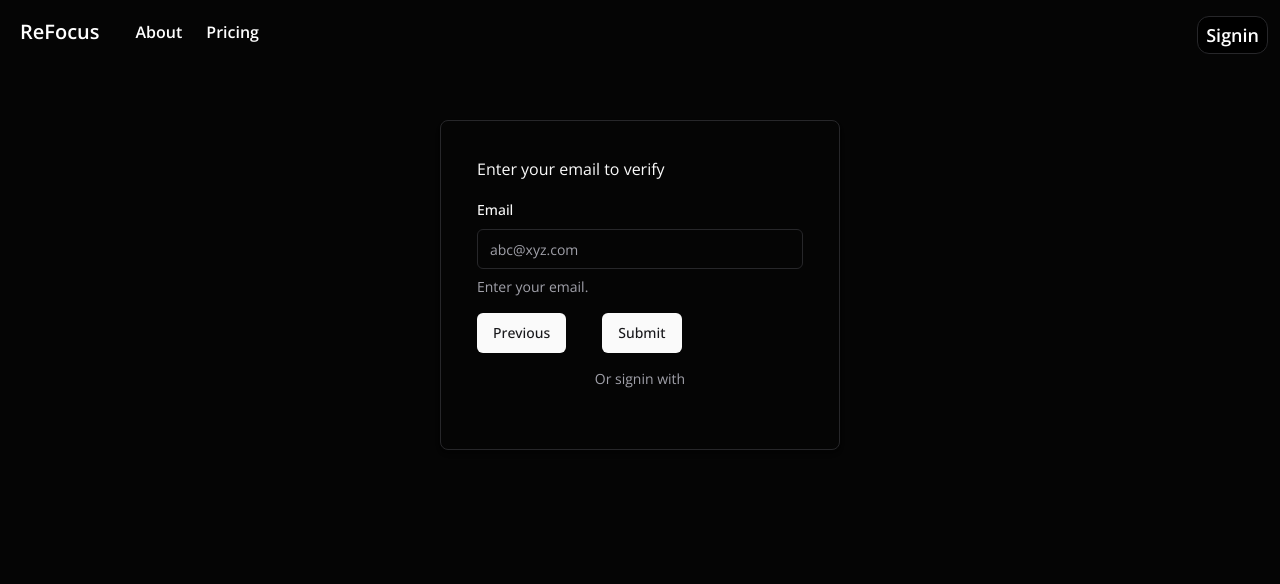
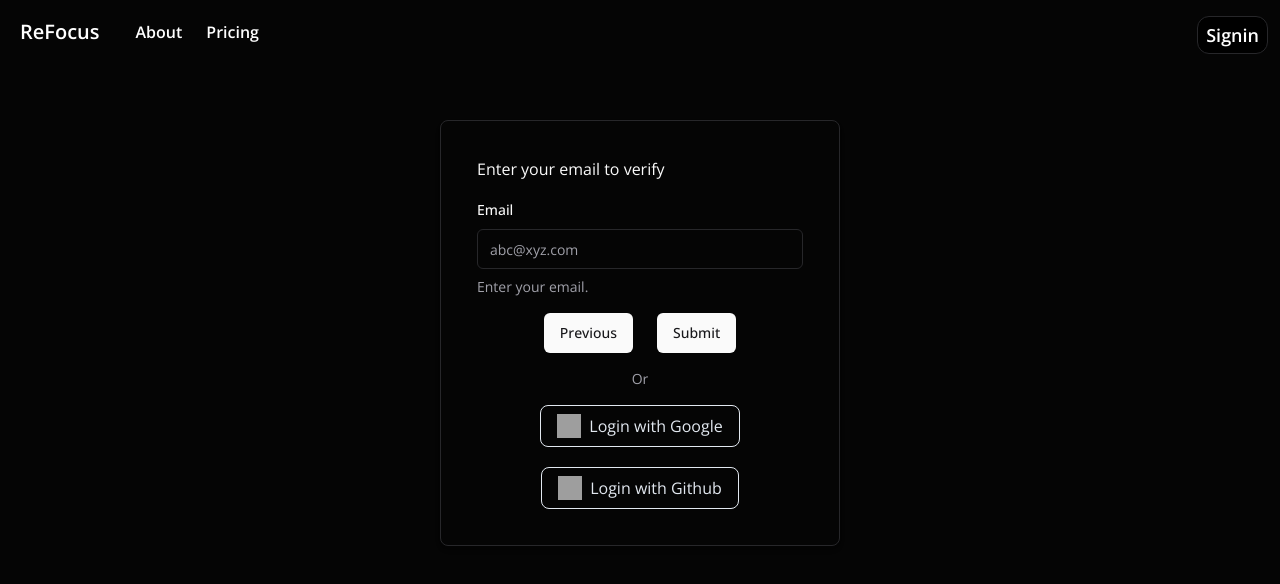
Before and after one commit to yashbudhia/next-chrome-extension, a Next.js app: page /signin in a window 1280 px wide. Both pictures are taken after typing "Sample", "5" into the empty fields and a click on the button "Continue". Shown: the top 584 px of the page. Built offline with nearby package versions, Linux system fonts and the light colour scheme; grey boxes are pictures that could not be loaded.

Commit message:
form-buttons

```diff
--- a/app/signin/page.tsx
+++ b/app/signin/page.tsx
@@ -33,6 +33,7 @@ import {
 import { toast } from "@/components/ui/use-toast";
 
 import { Input } from "@/components/ui/input";
+import { signIn } from "next-auth/react";
 
 const languages = [
   { label: "College Student", value: "C-student" },
@@ -55,7 +56,7 @@ const formSchema = z.object({
   occupation: z.string({
     required_error: "Please select an occupation",
   }),
-  email: z.string().min(1).email("Please entire an appropriate email"),
+  email: z.string().email("Please entire an appropriate email"),
 });
 
 export default function Signin() {
@@ -218,16 +219,41 @@ export default function Signin() {
                 )}
               />
 
-              <div className=" flex gap-x-9 ">
+              <div className=" flex items-center justify-center gap-x-6 ">
                 <Button onClick={() => setCurrentstep(0)}>Previous</Button>
                 <Button type="submit" onClick={() => setCurrentstep(1)}>
                   Submit
                 </Button>
               </div>
               <FormDescription className=" flex items-center justify-center">
-                Or signin with
+                Or
               </FormDescription>
-              <button></button>
+              <div className="flex flex-col gap-5 items-center justify-center dark:bg-inherit">
+                <button
+                  onClick={() => signIn("google")}
+                  className="px-4 py-2 border flex gap-2 border-slate-200 dark:bg-inherit rounded-lg text-slate-700 dark:text-slate-200 hover:border-slate-400 dark:hover:border-slate-500 hover:text-slate-900 dark:hover:text-slate-300 hover:shadow transition duration-150"
+                >
+                  <img
+                    className="w-6 h-6"
+                    src="https://www.svgrepo.com/show/475656/google-color.svg"
+                    loading="lazy"
+                    alt="google logo"
+                  />
+                  <span>Login with Google</span>
+                </button>
+                <button
+                  onClick={() => signIn("github")}
+                  className="px-4 py-2 border flex gap-2 border-slate-200 dark:bg-inherit rounded-lg text-slate-700 dark:text-slate-200 hover:border-slate-400 dark:hover:border-slate-500 hover:text-slate-900 dark:hover:text-slate-300 hover:shadow transition duration-150"
+                >
+                  <img
+                    className="w-6 h-6 "
+                    src="https://www.svgrepo.com/show/439171/github.svg"
+                    loading="lazy"
+                    alt="github logo"
+                  />
+                  <span>Login with Github</span>
+                </button>
+              </div>
             </form>
           </Form>
         )}
```
